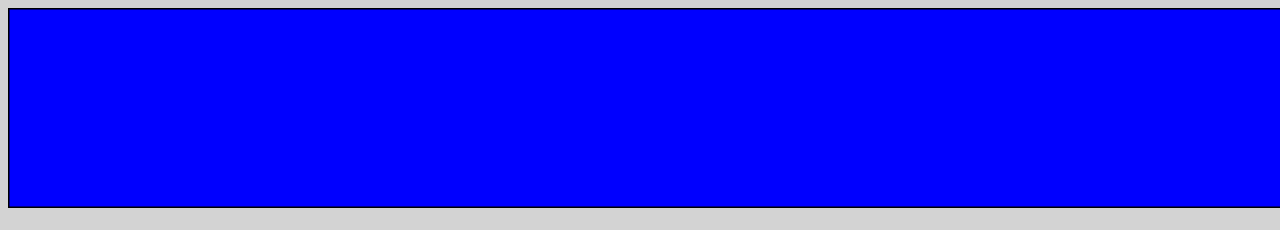
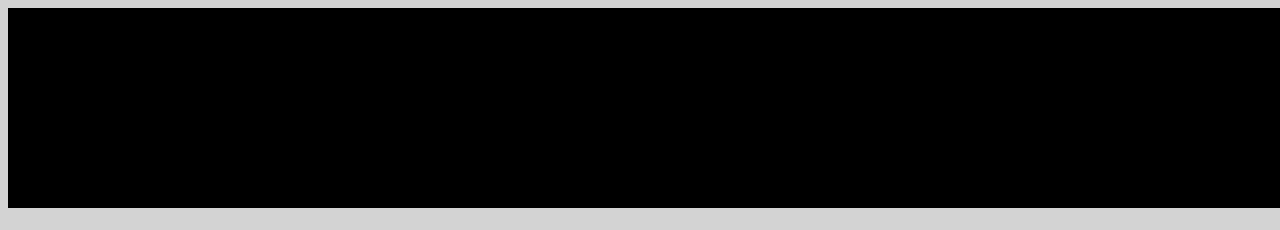
Before and after one commit to valdsland/valdsland.github.io, a plain HTML site: page index.html in a window 1280 px wide. Shown: the top 230 px of the page. Drawn offline with Linux system fonts and the light colour scheme.

Commit message:
Update index.html

```diff
--- a/index.html
+++ b/index.html
@@ -7,7 +7,7 @@
 </style>
 <center>
    <svg width="1920" height="200">
-  <rect width="1920" height="200" style="fill:rgb(0,0,255);stroke-width:3;stroke:rgb(0,0,0)" />
+  <rect width="1920" height="200"/>
 </svg>
 <h1 style="color:blue;">Realms of Valdsland</h1>
 <hr>
```
